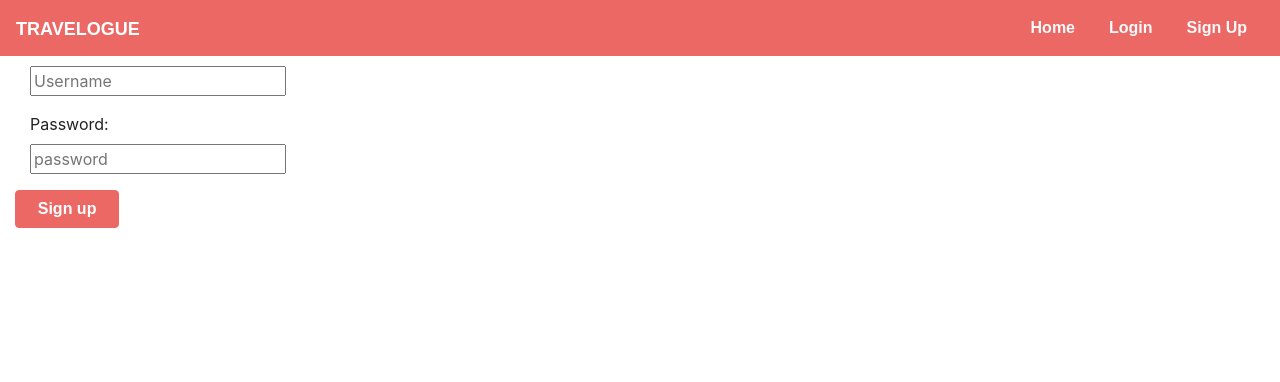
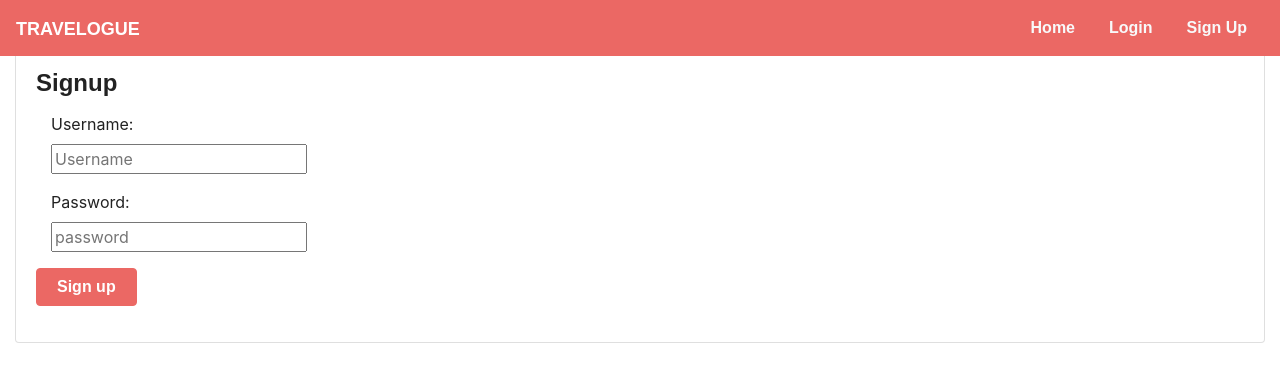
Before and after one commit to zhenyang9261/web-project3, a React (Create React App) app in the folder client/: page /Signup in a window 1280 px wide. Shown: the top 382 px of the page. Built offline with nearby package versions, Linux system fonts and the light colour scheme; no server answers; a web font is replaced by a local one.

Commit message:
Corrected signup page layout

```diff
--- a/client/src/components/Signup/index.js
+++ b/client/src/components/Signup/index.js
@@ -53,15 +53,19 @@ class Signup extends Component {
 			return <Redirect to={{ pathname: this.state.redirectTo }} />
 		} else {
 			return (
-				<div>
-					<Container fluid>
+                <div>
+                    <Container fluid>
 
-						<div className="SignupForm">
-							<h4>Sign up</h4>
-							<form className="form-horizontal">
+                        <div className="card">
+                            <div className="card-header">
+                                Login </div>
+                            <div className="card-body">
+                                <h4 className="card-title">Signup</h4>
+                                <p className="card-text"></p>
+								<form className="form-horizontal">
 								<div className="form-group">
 									<div className="col-1 col-ml-auto">
-										<label className="form-label" htmlFor="username">Username</label>
+										<label className="form-label" htmlFor="username">Username: </label>
 									</div>
 									<div className="col-3 col-mr-auto">
 										<input className="form-input"
@@ -98,6 +102,7 @@ class Signup extends Component {
 								</div>
 							</form>
 						</div>
+						</div>
 					</Container >
 				</div>
 			)
```
